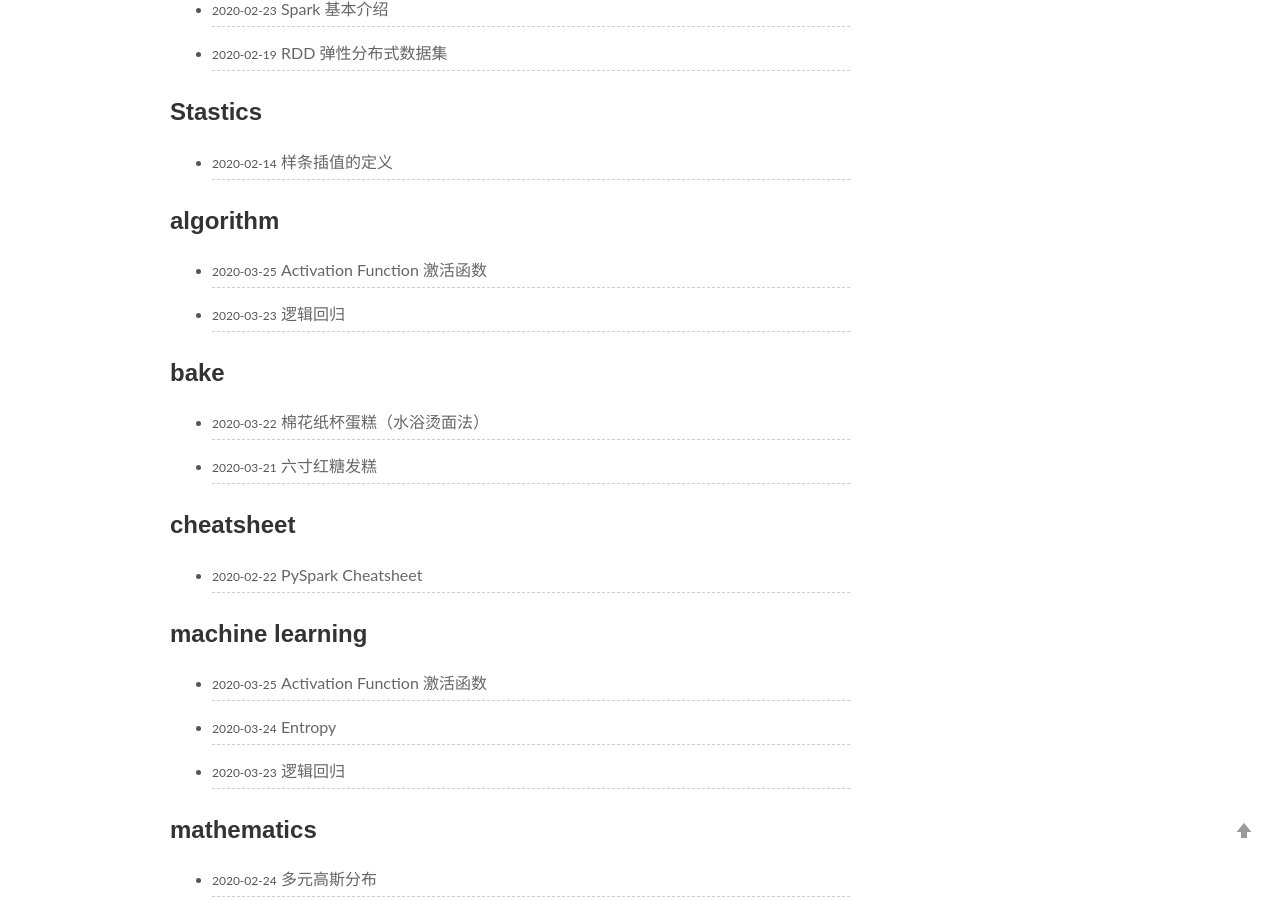
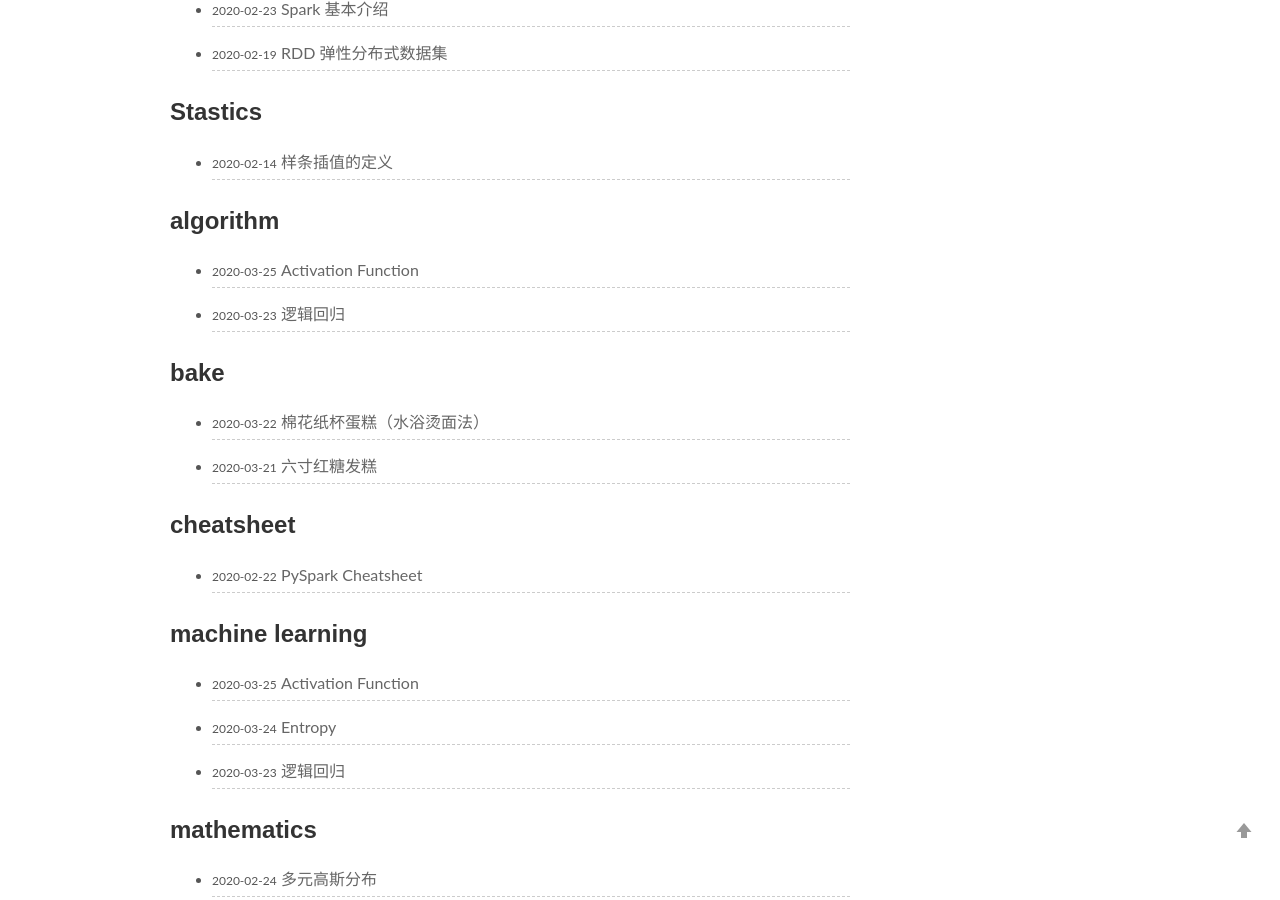
Before and after one commit to WYWAshley/WYWAshley.github.io, a Jekyll site: the page built from pages/categories.md, in a window 1280 px wide and 900 px high, scrolled down 1553 px. Built offline with Jekyll 4.4.1, drawn with Linux system fonts in a browser that asks for light colours.

Commit message:
Update 2020-3-25-Activation Function.md

```diff
--- a/_posts/2020-3-25-Activation Function.md
+++ b/_posts/2020-3-25-Activation Function.md
@@ -1,6 +1,6 @@
 ---
 layout: post
-title: Activation Function 激活函数
+title: Activation Function
 categories: [machine learning, algorithm]
 description:
 keywords: keyword1, keyword2
```
